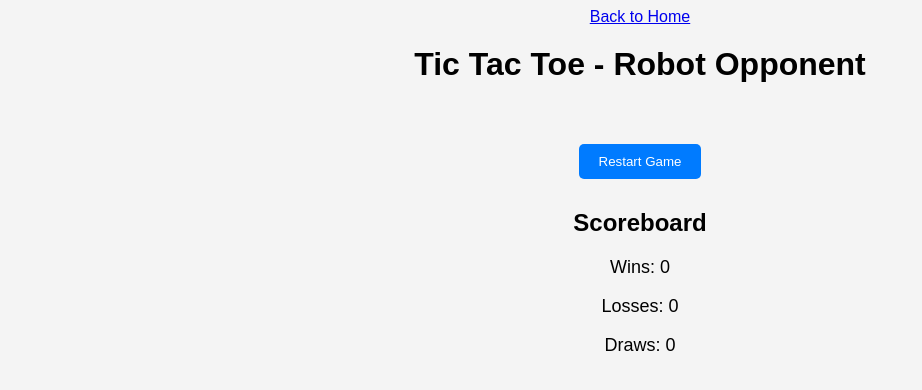
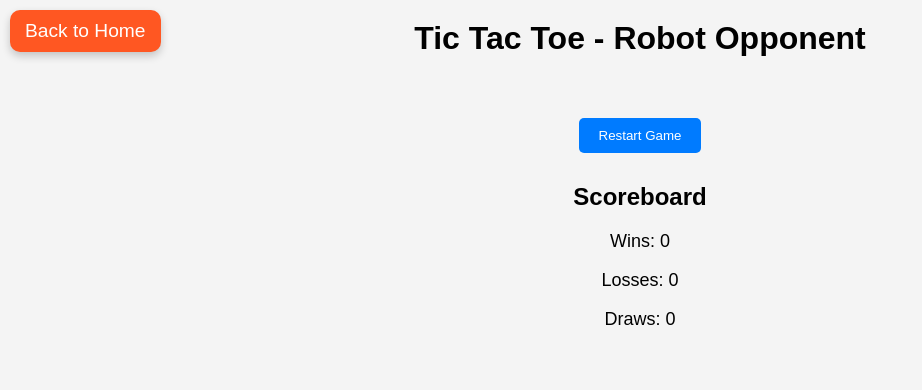
Before and after one commit to onlineminigames/game.github.io, a PHP site: page /tic-tac-toe.html in a window 1280 px wide. Shown: the top 390 px of the page, without its empty margins (0-922 px from the left). Run offline with PHP 8.4, Linux system fonts and the light colour scheme.

Commit message:
Update styles.css

```diff
--- a/styles.css
+++ b/styles.css
@@ -1,3 +1,23 @@
+.back-button {
+  position: absolute;
+  top: 10px;
+  left: 10px;
+  background: #ff5722;
+  color: white;
+  text-decoration: none;
+  font-size: 1.2em;
+  padding: 10px 15px;
+  border-radius: 10px;
+  box-shadow: 0 4px 8px rgba(0, 0, 0, 0.2);
+  transition: transform 0.2s, background 0.2s;
+}
+.back-button:hover {
+  background: #e64a19;
+  transform: translateY(-3px);
+}
+
+
+
 body {
   font-family: Arial, sans-serif;
   text-align: center;
```
